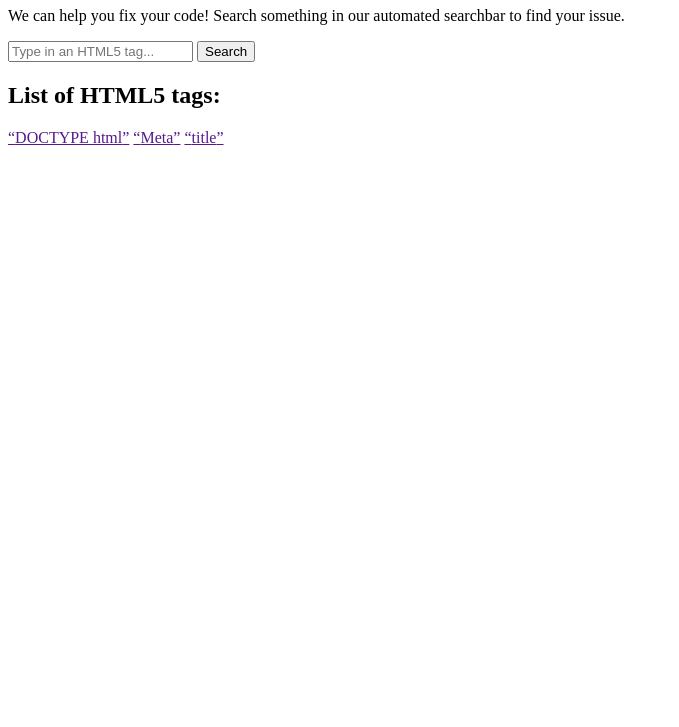
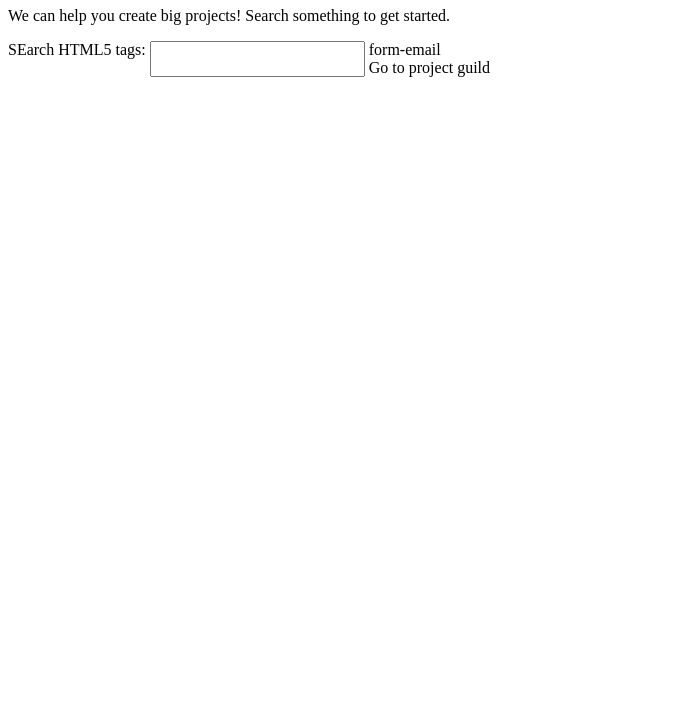
Before and after one commit to codernamedthree/dev-help, a plain HTML site: page index.html in a window 1280 px wide. Shown: the part 73-800 px from the top of the page, without its empty margins (0-679 px from the left). Drawn offline with Linux system fonts and the light colour scheme.

Commit message:
Update index.html

```diff
--- a/index.html
+++ b/index.html
@@ -8,12 +8,34 @@
 
   <body>
       <h1>Dev-helpdesk</h1>
-      <p>We can help you fix your code! Search something in our automated searchbar to find your issue.</p>
-      <input type="search" placeholder="Type in an HTML5 tag..." name="searchquery">
-      <input type="submit" value="Search">
-    <h2>List of HTML5 tags:</h2>
-    <a href=""><q>DOCTYPE html</q></a>
-    <a href=""><q>Meta</q></a>
-    <a href=""><q>title</q></a>
+      <p>We can help you create big projects! Search something to get started.</p>
+      <div class="search-wrapper">
+        <label for="search">SEarch HTML5 tags: </label>
+        <input type="search" id="search"
+    </div>
+        <div class="html-cards">
+          <div class="card">
+              <div class="header">form-email</div>
+            <div class="body"><a>Go to project guild</a></div>
+          </div>
+        </div>
   </body>
+
+    <style>
+      .search-wrapper {
+        display:flex;
+        flex-direction:colume;
+        gap:.25rem;
+      }
+
+      input {
+        font-size:1rem;
+      }
+
+      .html-cards {
+        display:grid;
+        grid-template-columns: repeat(auto-fill)
+      }
+    </style>
+
 </html>
```
